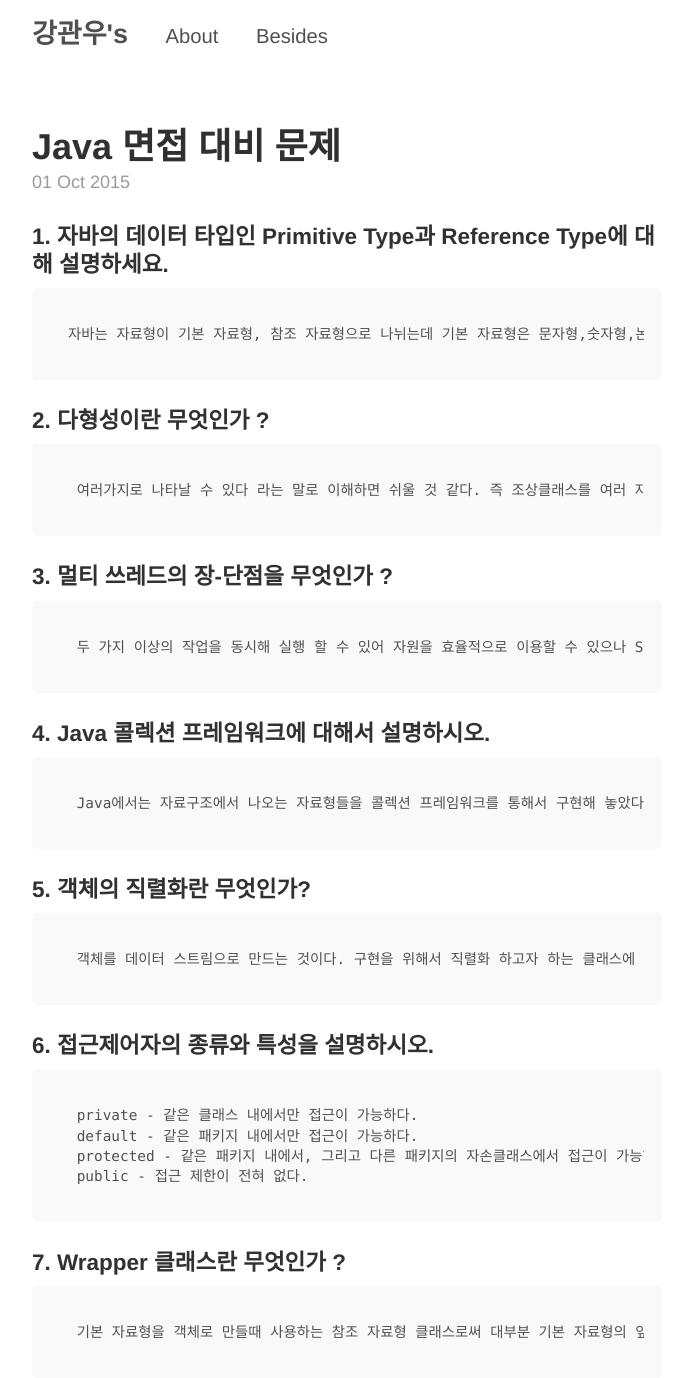
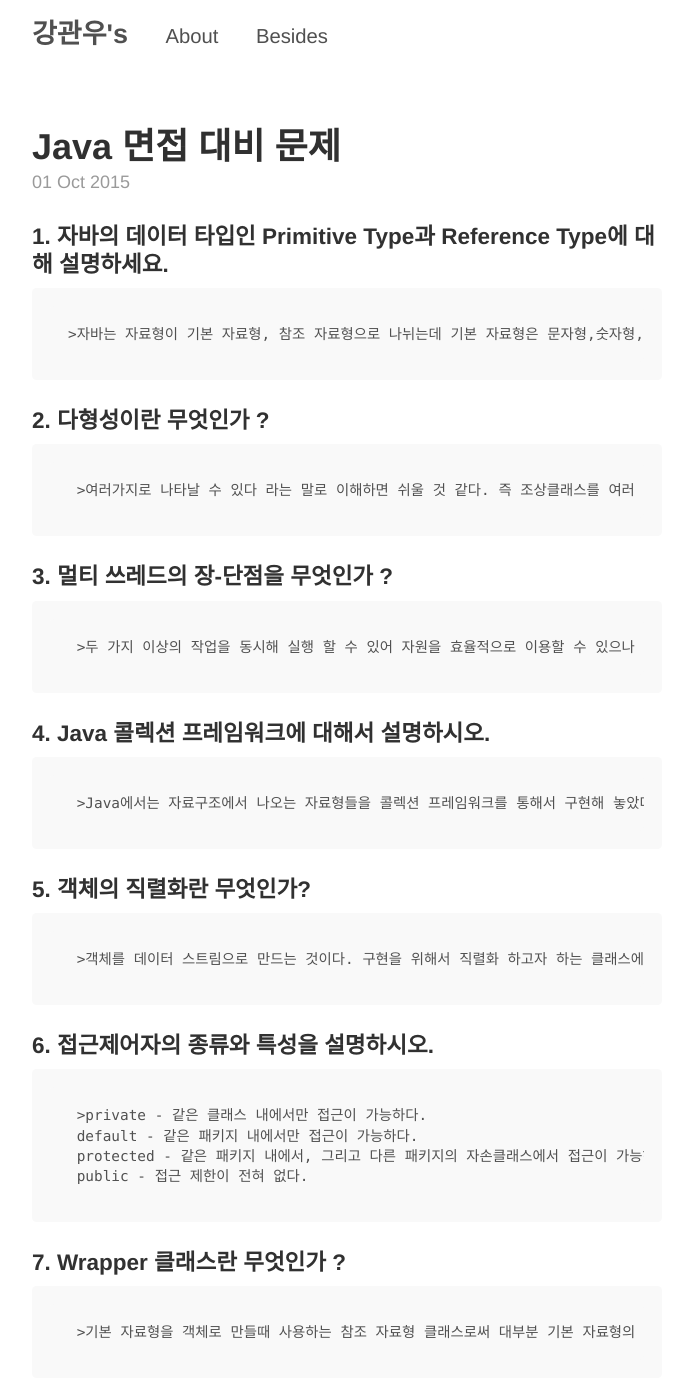
Before and after one commit to KangGwanwoo/KangGwanwoo.github.io, a Jekyll site: the page built from _posts/2015-10-01-Java-interview.md, in a window 1280 px wide and 1400 px high. Shown: the top 1378 px of the window, without its empty margins (293-978 px from the left). Built offline with Jekyll 4.4.1, drawn with Linux system fonts in a browser that asks for light colours; some of the changed text lies outside the part shown.

```diff
--- a/_posts/2015-10-01-Java-interview.md
+++ b/_posts/2015-10-01-Java-interview.md
@@ -6,34 +6,34 @@ title: Java 면접 대비 문제
 
 
 ###1. 자바의 데이터 타입인 Primitive Type과 Reference Type에 대해 설명하세요.
-	자바는 자료형이 기본 자료형, 참조 자료형으로 나뉘는데 기본 자료형은 문자형,숫자형,논리형등이 있고 세세하게는 char,byte,int,long등이 있다. 자료형 이름을 보아서 알 수 있듯이 우리가 자료형이라 생각하고 선언하는 것들은 기본자료형에 속하며 앞글자가 소문자이다. 이에 반해 참조 자료형은 String , Object등 클래스, 인터페이스, 배열이다. 객체 자료형이므로 이 들 자료형은 객체가 가질수 있는 메서드를 가지고 있다. 예를 들어 String의 trim ( 문자열의 공백을 제거 ) 를 들 수있다.
+	>자바는 자료형이 기본 자료형, 참조 자료형으로 나뉘는데 기본 자료형은 문자형,숫자형,논리형등이 있고 세세하게는 char,byte,int,long등이 있다. 자료형 이름을 보아서 알 수 있듯이 우리가 자료형이라 생각하고 선언하는 것들은 기본자료형에 속하며 앞글자가 소문자이다. 이에 반해 참조 자료형은 String , Object등 클래스, 인터페이스, 배열이다. 객체 자료형이므로 이 들 자료형은 객체가 가질수 있는 메서드를 가지고 있다. 예를 들어 String의 trim ( 문자열의 공백을 제거 ) 를 들 수있다.
 
 ###2. 다형성이란 무엇인가 ?
-     여러가지로 나타날 수 있다 라는 말로 이해하면 쉬울 것 같다. 즉 조상클래스를 여러 자손 클래스들이 상속 받아 나름대로 구현할 수 있다는 특성이다.
+     >여러가지로 나타날 수 있다 라는 말로 이해하면 쉬울 것 같다. 즉 조상클래스를 여러 자손 클래스들이 상속 받아 나름대로 구현할 수 있다는 특성이다.
 
 ###3. 멀티 쓰레드의 장-단점을 무엇인가 ?
-     두 가지 이상의 작업을 동시해 실행 할 수 있어 자원을 효율적으로 이용할 수 있으나 Syncronized등을 통해서 자원에 대한 동기화가 필요하다. 그렇지 않으면 임계영역 문제(생산자/소비자문제) 등이 생길 수 있다.
+     >두 가지 이상의 작업을 동시해 실행 할 수 있어 자원을 효율적으로 이용할 수 있으나 Syncronized등을 통해서 자원에 대한 동기화가 필요하다. 그렇지 않으면 임계영역 문제(생산자/소비자문제) 등이 생길 수 있다.
 
 ###4. Java 콜렉션 프레임워크에 대해서 설명하시오.
-     Java에서는 자료구조에서 나오는 자료형들을 콜렉션 프레임워크를 통해서 구현해 놓았다.예를 들어 List,Set,Map등이 있는데, 간단히 설명하자면 List는 순서가 있는 데이터 집합으로 데이터의 중복을 허용하는 자료형이고 Set은 순서를 유지하지 않고 데이터의 중복 또한 허용하지 않는 자료형, Map은 키와 값의 쌍으로 이루어진 데이터 집합이다. 물론 키는 중복을 허용하지 않고, 값은 중복을 허용한다.
+     >Java에서는 자료구조에서 나오는 자료형들을 콜렉션 프레임워크를 통해서 구현해 놓았다.예를 들어 List,Set,Map등이 있는데, 간단히 설명하자면 List는 순서가 있는 데이터 집합으로 데이터의 중복을 허용하는 자료형이고 Set은 순서를 유지하지 않고 데이터의 중복 또한 허용하지 않는 자료형, Map은 키와 값의 쌍으로 이루어진 데이터 집합이다. 물론 키는 중복을 허용하지 않고, 값은 중복을 허용한다.
 
 ###5. 객체의 직렬화란 무엇인가?
-     객체를 데이터 스트림으로 만드는 것이다. 구현을 위해서 직렬화 하고자 하는 클래스에 Java.io.Serializable 인터페이스를 구현해야한다.
+     >객체를 데이터 스트림으로 만드는 것이다. 구현을 위해서 직렬화 하고자 하는 클래스에 Java.io.Serializable 인터페이스를 구현해야한다.
 
 ###6. 접근제어자의 종류와 특성을 설명하시오.
-     private - 같은 클래스 내에서만 접근이 가능하다.
+     >private - 같은 클래스 내에서만 접근이 가능하다.
      default - 같은 패키지 내에서만 접근이 가능하다.
      protected - 같은 패키지 내에서, 그리고 다른 패키지의 자손클래스에서 접근이 가능하다.
      public - 접근 제한이 전혀 없다.
 
 ###7. Wrapper 클래스란 무엇인가 ?
-     기본 자료형을 객체로 만들때 사용하는 참조 자료형 클래스로써 대부분 기본 자료형의 앞글자를 대문자로 바꾸어 구현되어 있다.
+     >기본 자료형을 객체로 만들때 사용하는 참조 자료형 클래스로써 대부분 기본 자료형의 앞글자를 대문자로 바꾸어 구현되어 있다.
 
 ###8. 객체 지향 언어의 장점은 무엇인가?
-     코드의 재사용성과 유지보수성이 높아 새로운 코드를 작성할때 기존의 코드를 사용해서 쉽게 작성하거나, 관리가 용이하다.
+     >코드의 재사용성과 유지보수성이 높아 새로운 코드를 작성할때 기존의 코드를 사용해서 쉽게 작성하거나, 관리가 용이하다.
 
 ###9. Thread를 구현하기 위한 두 가지 방법은 무엇인가?
-     java.lang.Thread 클래스를 상속 받거나 java.lang.Runnable 인터페이스를 구현한다.
+     >java.lang.Thread 클래스를 상속 받거나 java.lang.Runnable 인터페이스를 구현한다.
 
 ###10. 추상 클래스란 무엇인가 ?
      자손클래스를 위한 클래스 설계도라고 할 수 있다. 메서드를 정의만 해두고 구현은 자손클래스에게 맡긴다.
```
